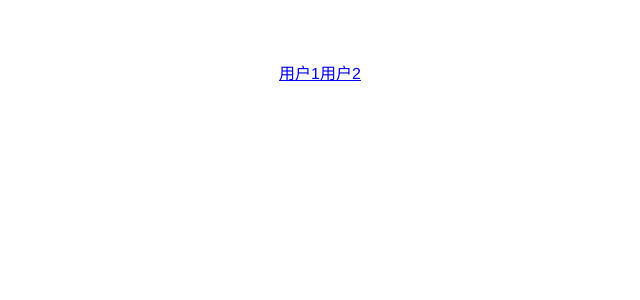
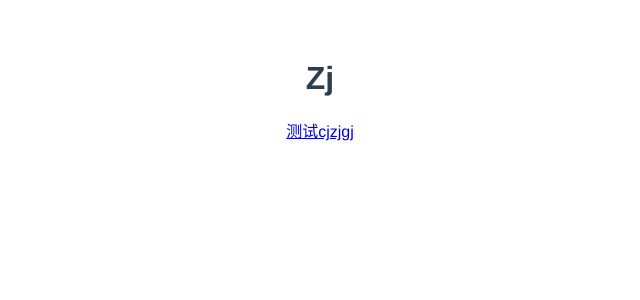
Before and after one commit to hlhk-jz/wx, a Vue app: page /#/zj in a window 1280 px wide. Shown: the top 300 px of the page, without its empty margins (320-960 px from the left). Built offline with nearby package versions, Linux system fonts and the light colour scheme.

Commit message:
初始化

```diff
--- a/src/App.vue
+++ b/src/App.vue
@@ -1,8 +1,10 @@
 <template>
   <div id="app">
     <router-view/>
-    <router-link :to="{name:'HelloWorld'}">用户1</router-link>
-    <router-link :to="{name:'wd'}">用户2</router-link>
+    <router-link :to="{name:'HelloWorld'}">测试</router-link>
+    <router-link :to="{name:'Cj'}">cj</router-link>
+    <router-link :to="{name:'Zj'}">zj</router-link>
+    <router-link :to="{name:'Gj'}">gj</router-link>
   </div>
 </template>
 
--- /dev/null
+++ b/src/components/Cj.vue
@@ -0,0 +1,19 @@
+<template>
+  <div class="hello">
+     <h1>Cj</h1>
+  </div>
+</template>
+
+<script>
+  export default {
+    name: 'Cj',
+    data () {
+      return {
+
+      }
+    },
+    methods: {
+
+    }
+  }
+</script>
--- a/src/components/Wd.vue
+++ b/src/components/Gj.vue
@@ -1,12 +1,12 @@
 <template>
   <div class="hello">
-     <h1>哈哈</h1>
+     <h1>Gj</h1>
   </div>
 </template>
 
 <script>
   export default {
-    name: 'Wd`',
+    name: 'Gj',
     data () {
       return {
 
--- /dev/null
+++ b/src/components/Zj.vue
@@ -0,0 +1,19 @@
+<template>
+  <div class="hello">
+     <h1>Zj</h1>
+  </div>
+</template>
+
+<script>
+  export default {
+    name: 'Zj',
+    data () {
+      return {
+
+      }
+    },
+    methods: {
+
+    }
+  }
+</script>
--- a/src/router/index.js
+++ b/src/router/index.js
@@ -1,7 +1,9 @@
 import Vue from 'vue'
 import Router from 'vue-router'
 import HelloWorld from '@/components/HelloWorld'
-import Wd from '@/components/Wd'
+import Cj from '@/components/Cj'
+import Gj from '@/components/Gj'
+import Zj from '@/components/Zj'
 
 Vue.use(Router)
 
@@ -13,9 +15,19 @@
       component: HelloWorld
     },
     {
-      path: '/wd',
-      name: 'wd',
-      component: Wd
+      path: '/cj',
+      name: 'Cj',
+      component: Cj
+    },
+    {
+      path: '/zj',
+      name: 'Zj',
+      component: Zj
+    },
+    {
+      path: '/gj',
+      name: 'Gj',
+      component: Gj
     }
   ]
 })
```
